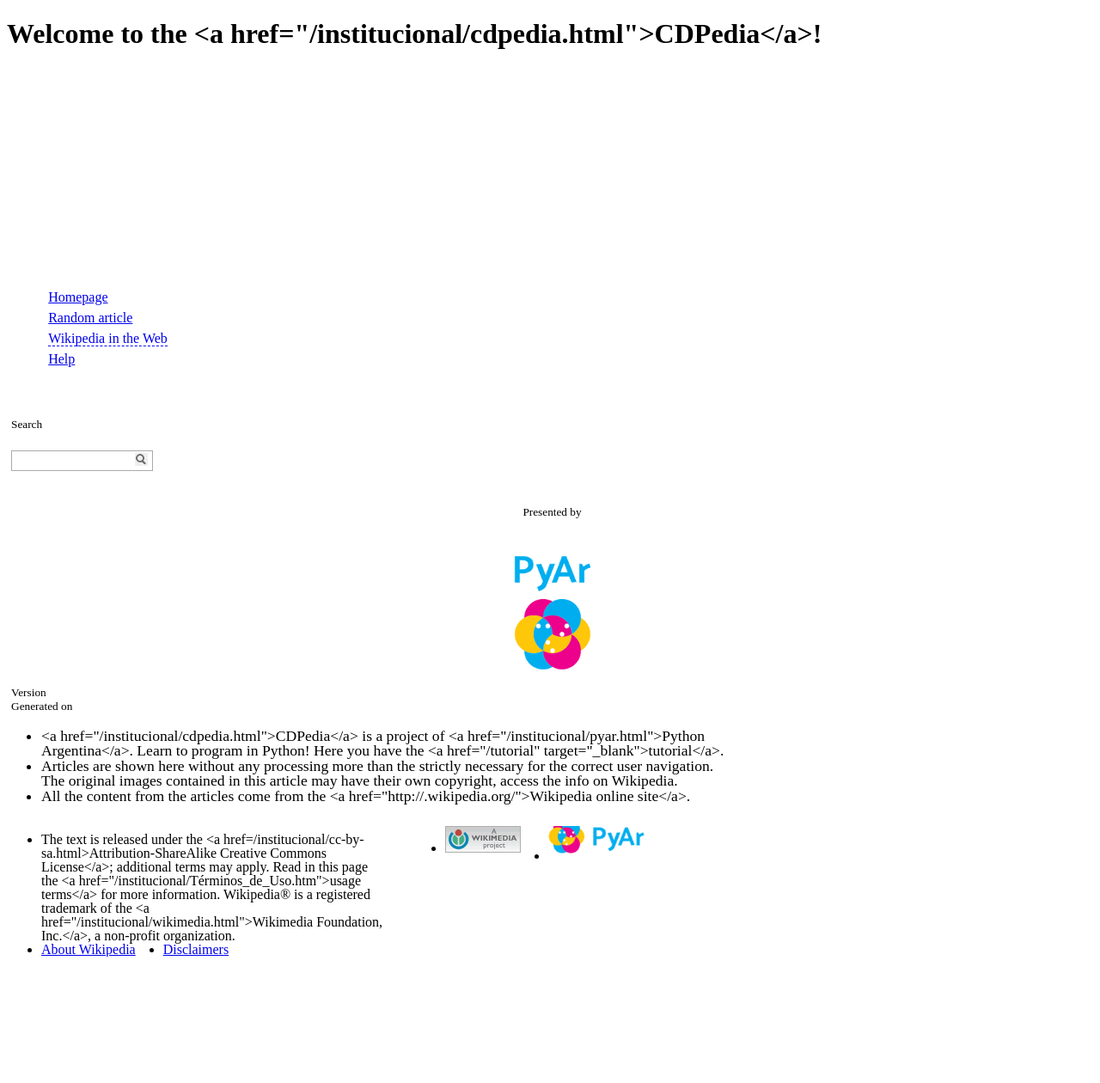
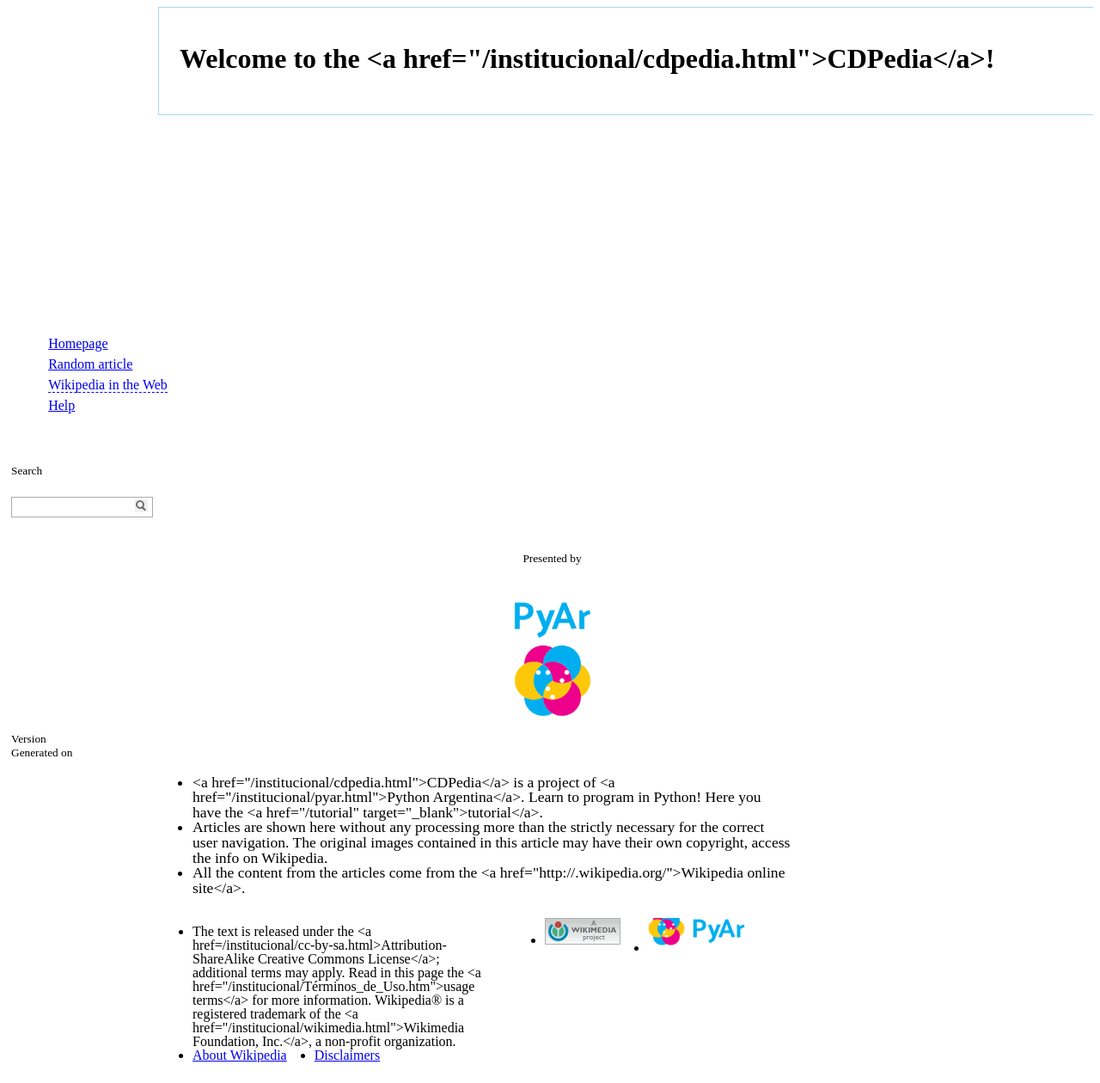
Before and after one commit to PyAr/CDPedia, a Python web app: template src/web/templates/main_page.html in a window 1280 px wide. Shown: the whole page at 86% size. Before the commit the page ends 1113 px from the top, so only its background shows below. Run offline with Jinja, Linux system fonts and the light colour scheme; the template is opened without the code that fills it, so the values that code supplies are empty.

Commit message:
Normalize CSS layout style through different languages
Values of properties taken from spanish Wikipedia.

```diff
--- a/resources/static/css/cdpedia.css
+++ b/resources/static/css/cdpedia.css
@@ -1,4 +1,14 @@
+#content {
+    background-color: white;
+    border: 1px solid #a7d7f9;
+    border-right-width: 0;
+    margin-left: 11em;
+    padding: 1.25em 1.5em 1.5em 1.5em;
+}
+
 #footer {
+    border-top: unset;
+    margin-left: 11em;
 	overflow: hidden;
 	padding-right: 0;
 }
@@ -70,6 +80,8 @@
 }
 
 #mw-panel {
+    background-image: unset;
+    left: unset;
     top: 0;
 }
 
```
